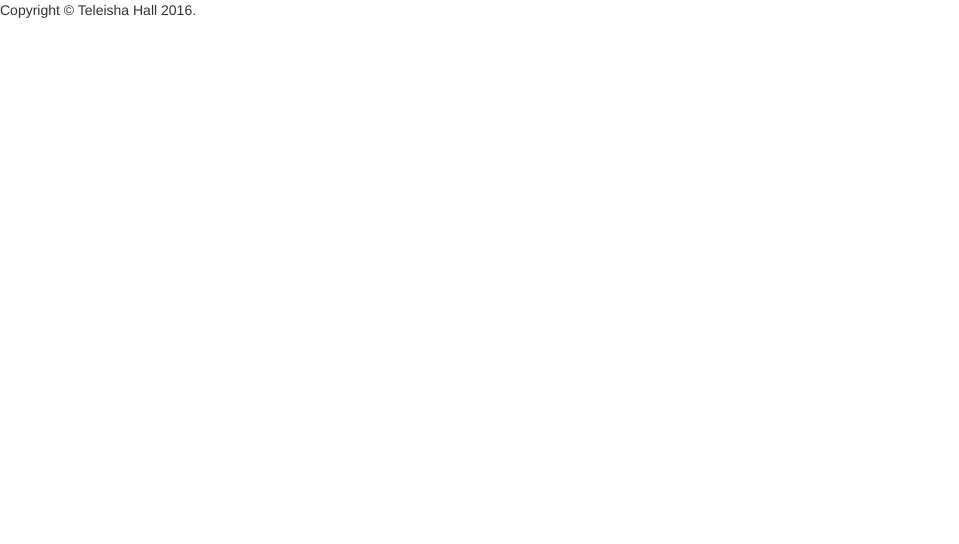
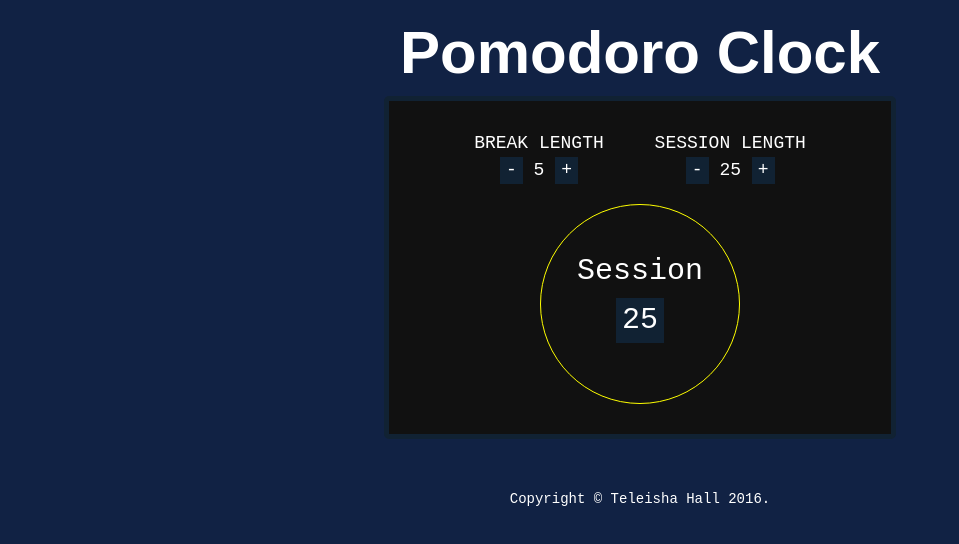
Before and after one commit to hallnt/Pomodoro-Clock, a plain HTML site: page PomodoroClock/index.html in a window 1280 px wide. Shown: the whole page, without its empty margins (0-959 px from the left). Drawn offline with nearby package versions, Linux system fonts and the light colour scheme.

Commit message:
added page information and styled with CSS

```diff
--- a/PomodoroClock/index.html
+++ b/PomodoroClock/index.html
@@ -14,17 +14,39 @@
     <!-- Optional theme -->
     <link rel="stylesheet" href="https://maxcdn.bootstrapcdn.com/bootstrap/3.3.6/css/bootstrap-theme.min.css" integrity="sha384-fLW2N01lMqjakBkx3l/M9EahuwpSfeNvV63J5ezn3uZzapT0u7EYsXMjQV+0En5r" crossorigin="anonymous">
 
+    <link rel="stylesheet" type="text/css" href="main.css" />
 </head>
 <body>
-    <!-- Pomodoro container -->
-    <div id="container">
+    <h1><b>Pomodoro Clock</b></h1><!-- page heading -->
+    <!-- Pomodoro clock container -->
+    <div class="container">
+        <div id="break-length">
+            BREAK LENGTH<br>
+            <button>-</button>
+            <span id="bl">5</span>
+            <button>+</button>
+        </div>
+        <div id="session-length">
+            SESSION LENGTH<br>
+            <button>-</button>
+            <span id="bl">25</span>
+            <button>+</button>
+        </div>
 
-    </div><!-- /#container -->
+        <!-- Session -->
+        <div id="session">
+            <h2>Session</h2>
+            <button id="start">
+                <span id="start-sess">25</span>
+            </button>
+        </div><!-- /#session -->
+    </div><!-- /.container-->
 
     <!-- Footer section -->
     <div class="footer">
         Copyright © Teleisha Hall 2016.
     </div>
+
 
     <!-- jQuery (necessary for Bootstrap's JavaScript plugins) -->
     <script src="https://ajax.googleapis.com/ajax/libs/jquery/1.11.3/jquery.min.js"></script>
--- /dev/null
+++ b/PomodoroClock/main.css
@@ -0,0 +1,65 @@
+/* style page body */
+body {
+  background-color: #124;
+  color: white;
+  font-family: monospace, sans-serif;
+  text-align: center;
+}
+
+/* style page heading */
+h1 {
+  font-family: fantasy;
+  font-size: 60px;
+}
+
+/* style h2 heading */
+h2 {
+  margin-top : 50px;
+}
+
+/* style buttons */
+button {
+  background-color: #123;
+  border: none;
+}
+
+/* style page container */
+.container {
+  background-color: #111;
+  border: 5px solid #123;
+  border-radius: 5px;
+  width: 40%;
+  padding: 30px 0;
+  font-size: 18px;
+}
+
+/* style break length block */
+#break-length {
+  display: inline-block;
+}
+
+/* style session length block */
+#session-length {
+  display: inline-block;
+  margin-left: 40px;
+}
+
+/* style session section */
+#session {
+  border: 1px solid yellow;
+  border-radius: 70%;
+  width: 200px;
+  height: 200px;
+  margin: 20px auto 0 auto;
+  font-size: 30px;
+}
+
+/* style start session button */
+#start {
+  background-color: #123;
+}
+
+/* style page footer */
+.footer {
+  margin-top: 50px;
+}
```
Also changed, not shown: 1 other file.
